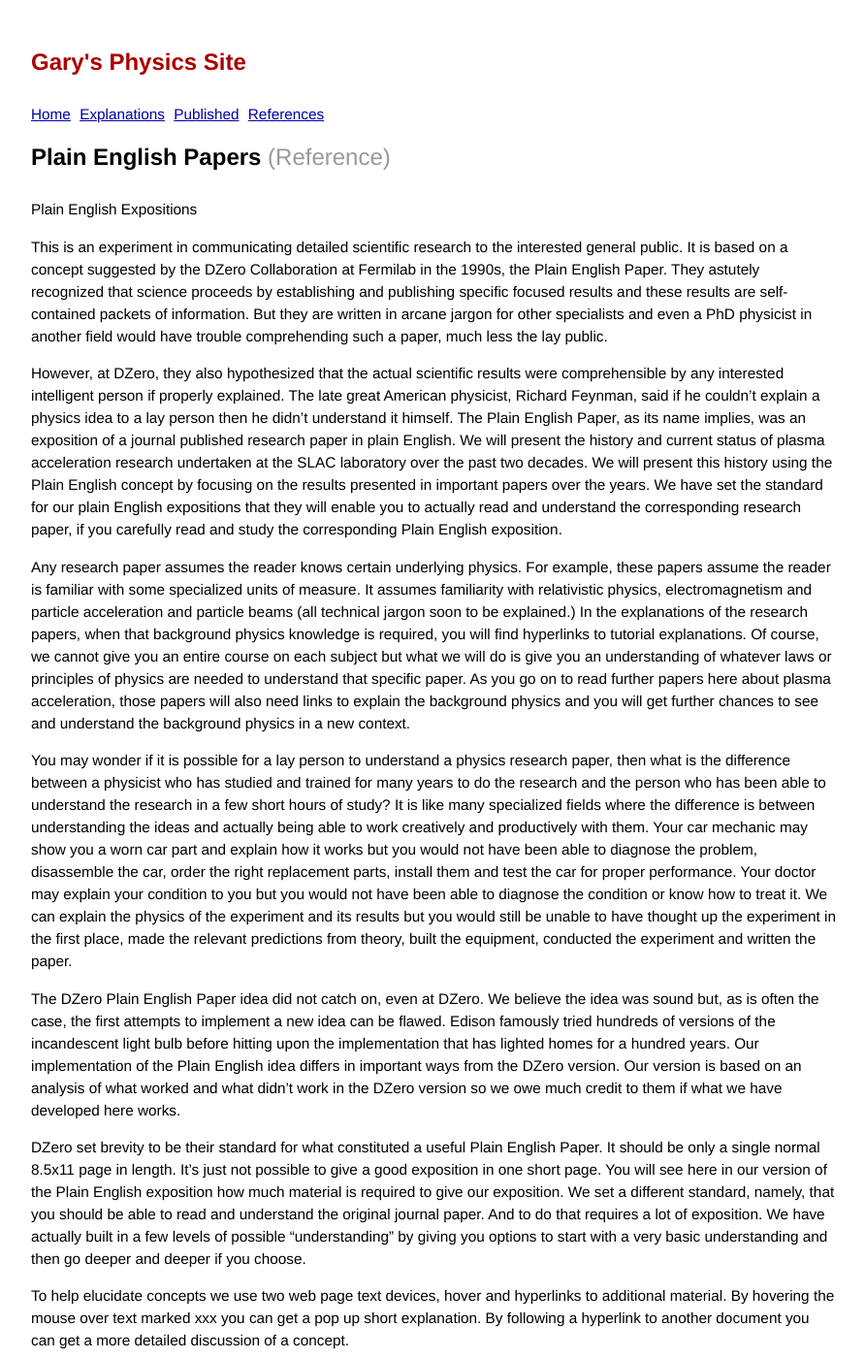
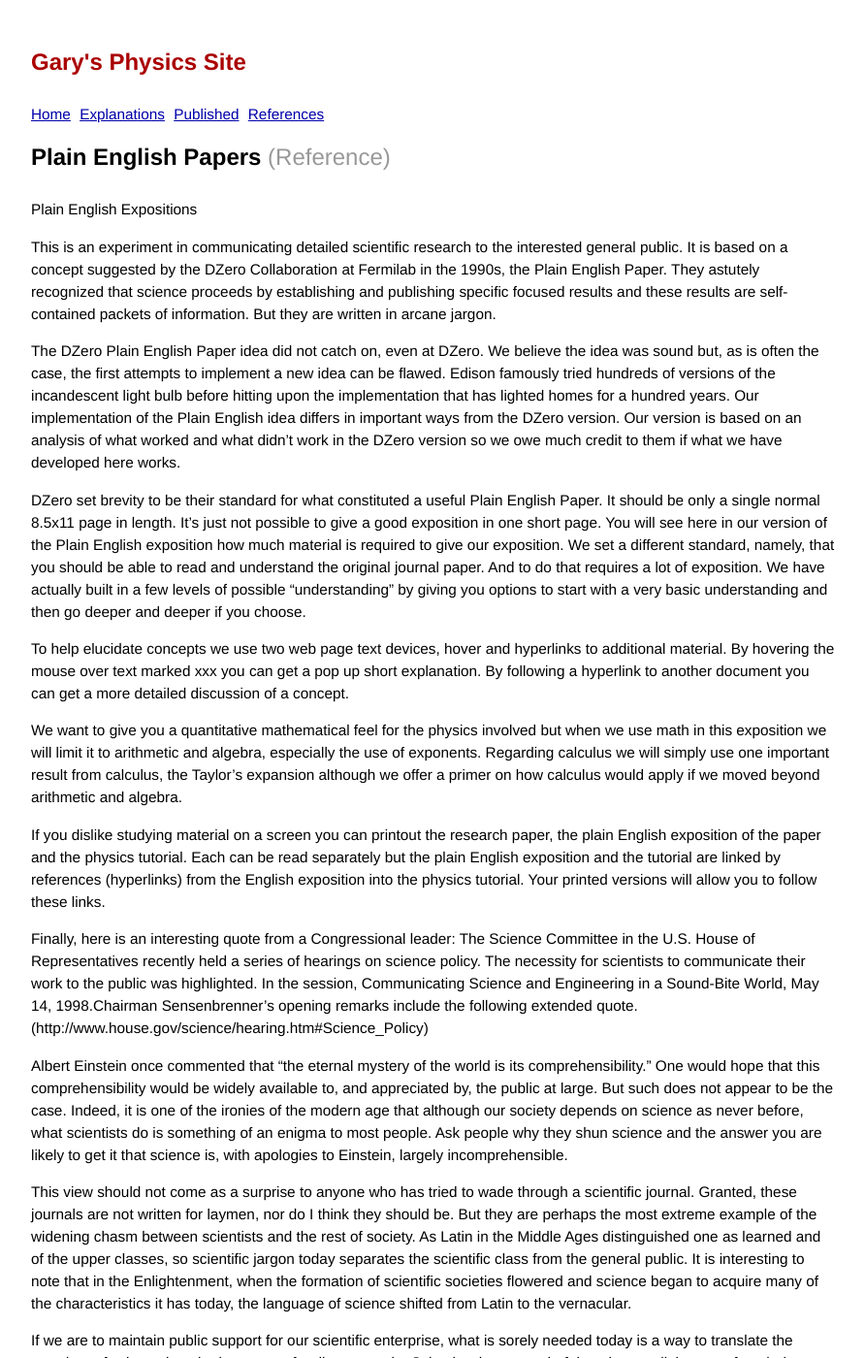
Before and after one commit to grbfacet/facet, a Jekyll site: the page built from plain-english-papers.md, in a window 1280 px wide and 1400 px high. Shown: the whole window at 97% size, without its empty margins (193-1085 px from the left). Built offline with Jekyll 4.4.1, drawn with Linux system fonts in a browser that asks for light colours; Markdown is read by kramdown in place of the engine named in the settings.

Commit message:
Update plain-english-papers.md

```diff
--- a/plain-english-papers.md
+++ b/plain-english-papers.md
@@ -6,13 +6,7 @@ pagetype: reference
 
 Plain English Expositions
 
-This is an experiment in communicating detailed scientific research to the interested general public. It is based on a concept suggested by the DZero Collaboration at Fermilab in the 1990s, the Plain English Paper. They astutely recognized that science proceeds by establishing and publishing specific focused results and these results are self-contained packets of information. But they are written in arcane jargon for other specialists and even a PhD physicist in another field would have trouble comprehending such a paper, much less the lay public.
-
-However, at DZero, they also hypothesized that the actual scientific results were comprehensible by any interested intelligent person if properly explained. The late great American physicist, Richard Feynman, said if he couldn’t explain a physics idea to a lay person then he didn’t understand it himself. The Plain English Paper, as its name implies, was an exposition of a journal published research paper in plain English. We will present the history and current status of plasma acceleration research undertaken at the SLAC laboratory over the past two decades. We will present this history using the Plain English concept by focusing on the results presented in important papers over the years. We have set the standard for our plain English expositions that they will enable you to actually read and understand the corresponding research paper, if you carefully read and study the corresponding Plain English exposition.
-
-Any research paper assumes the reader knows certain underlying physics. For example, these papers assume the reader is familiar with some specialized units of measure. It assumes familiarity with relativistic physics, electromagnetism and particle acceleration and particle beams (all technical jargon soon to be explained.) In the explanations of the research papers, when that background physics knowledge is required, you will find hyperlinks to tutorial explanations. Of course, we cannot give you an entire course on each subject but what we will do is give you an understanding of whatever laws or principles of physics are needed to understand that specific paper. As you go on to read further papers here about plasma acceleration, those papers will also need links to explain the background physics and you will get further chances to see and understand the background physics in a new context.
-
-You may wonder if it is possible for a lay person to understand a physics research paper, then what is the difference between a physicist who has studied and trained for many years to do the research and the person who has been able to understand the research in a few short hours of study? It is like many specialized fields where the difference is between understanding the ideas and actually being able to work creatively and productively with them. Your car mechanic may show you a worn car part and explain how it works but you would not have been able to diagnose the problem, disassemble the car, order the right replacement parts, install them and test the car for proper performance. Your doctor may explain your condition to you but you would not have been able to diagnose the condition or know how to treat it. We can explain the physics of the experiment and its results but you would still be unable to have thought up the experiment in the first place, made the relevant predictions from theory, built the equipment, conducted the experiment and written the paper.
+This is an experiment in communicating detailed scientific research to the interested general public. It is based on a concept suggested by the DZero Collaboration at Fermilab in the 1990s, the Plain English Paper. They astutely recognized that science proceeds by establishing and publishing specific focused results and these results are self-contained packets of information. But they are written in arcane jargon.
 
 
 The DZero Plain English Paper idea did not catch on, even at DZero. We believe the idea was sound but, as is often the case, the first attempts to implement a new idea can be flawed. Edison famously tried hundreds of versions of the incandescent light bulb before hitting upon the implementation that has lighted homes for a hundred years. Our implementation of the Plain English idea differs in important ways from the DZero version. Our version is based on an analysis of what worked and what didn’t work in the DZero version so we owe much credit to them if what we have developed here works.
```
